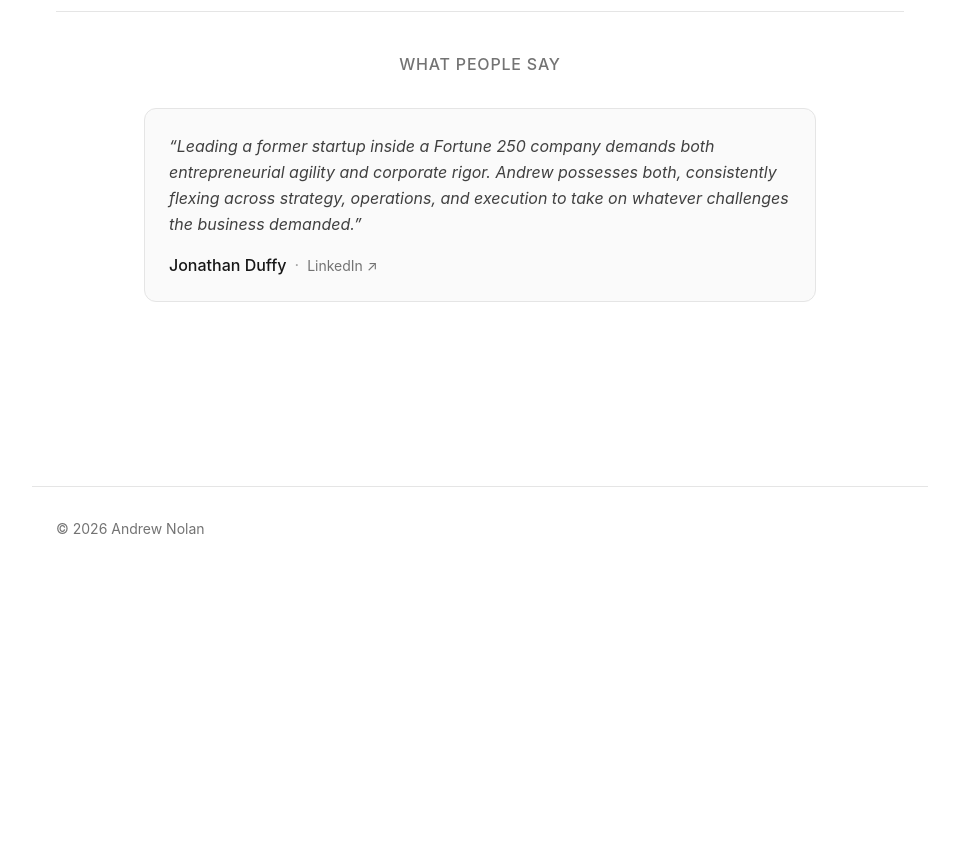
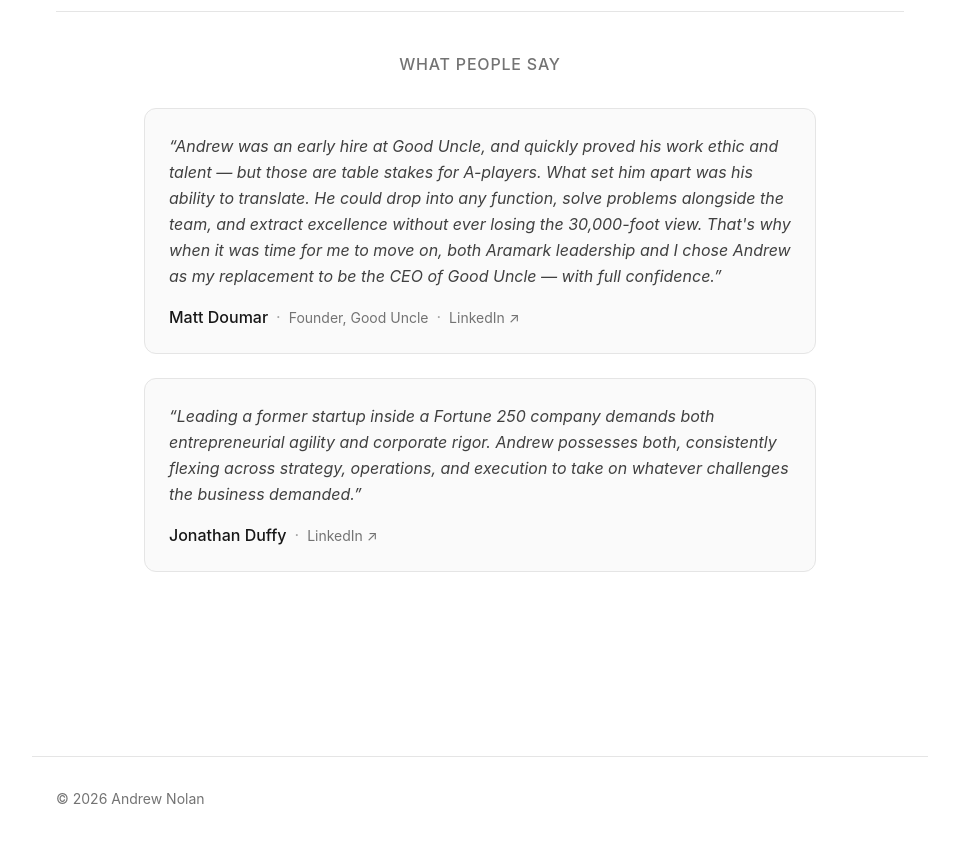
Before and after one commit to DogginitAN/andrewdavidnolan.com, a Next.js app: page / in a window 1280 px wide. Shown: the part 1380-2221 px from the top of the page, without its empty margins (160-1119 px from the left). Before the commit the page ends 1951 px from the top, so only its background shows below. Built offline with nearby package versions, Linux system fonts and the light colour scheme; a web font is replaced by a local one.

Commit message:
Update Matt Doumar quote: CEO/GM -> CEO

```diff
--- a/app/page.tsx
+++ b/app/page.tsx
@@ -254,6 +254,34 @@ export default function Home() {
         <div className="max-w-2xl mx-auto space-y-6">
           <div className="p-6 rounded-xl bg-neutral-50 dark:bg-neutral-900 border border-neutral-200 dark:border-neutral-800">
             <p className="text-neutral-700 dark:text-neutral-300 italic leading-relaxed mb-4">
+              &ldquo;Andrew was an early hire at Good Uncle, and quickly proved his work ethic and talent — but those are table stakes for A-players. What set him apart was his ability to translate. He could drop into any function, solve problems alongside the team, and extract excellence without ever losing the 30,000-foot view. That&apos;s why when it was time for me to move on, both Aramark leadership and I chose Andrew as my replacement to be the CEO of Good Uncle — with full confidence.&rdquo;
+            </p>
+            <div className="flex items-center gap-3">
+              <div>
+                <a
+                  href="https://www.linkedin.com/in/mattdoumar/"
+                  target="_blank"
+                  rel="noopener noreferrer"
+                  className="font-medium text-neutral-900 dark:text-neutral-100 hover:text-amber-600 dark:hover:text-amber-500 transition-colors"
+                >
+                  Matt Doumar
+                </a>
+                <span className="text-neutral-400 mx-2">·</span>
+                <span className="text-sm text-neutral-500 dark:text-neutral-400">Founder, Good Uncle</span>
+                <span className="text-neutral-400 mx-2">·</span>
+                <a
+                  href="https://www.linkedin.com/in/mattdoumar/"
+                  target="_blank"
+                  rel="noopener noreferrer"
+                  className="text-sm text-neutral-500 dark:text-neutral-400 hover:text-amber-600 dark:hover:text-amber-500 transition-colors"
+                >
+                  LinkedIn ↗
+                </a>
+              </div>
+            </div>
+          </div>
+          <div className="p-6 rounded-xl bg-neutral-50 dark:bg-neutral-900 border border-neutral-200 dark:border-neutral-800">
+            <p className="text-neutral-700 dark:text-neutral-300 italic leading-relaxed mb-4">
               &ldquo;Leading a former startup inside a Fortune 250 company demands both entrepreneurial agility and corporate rigor. Andrew possesses both, consistently flexing across strategy, operations, and execution to take on whatever challenges the business demanded.&rdquo;
             </p>
             <div className="flex items-center gap-3">
```
